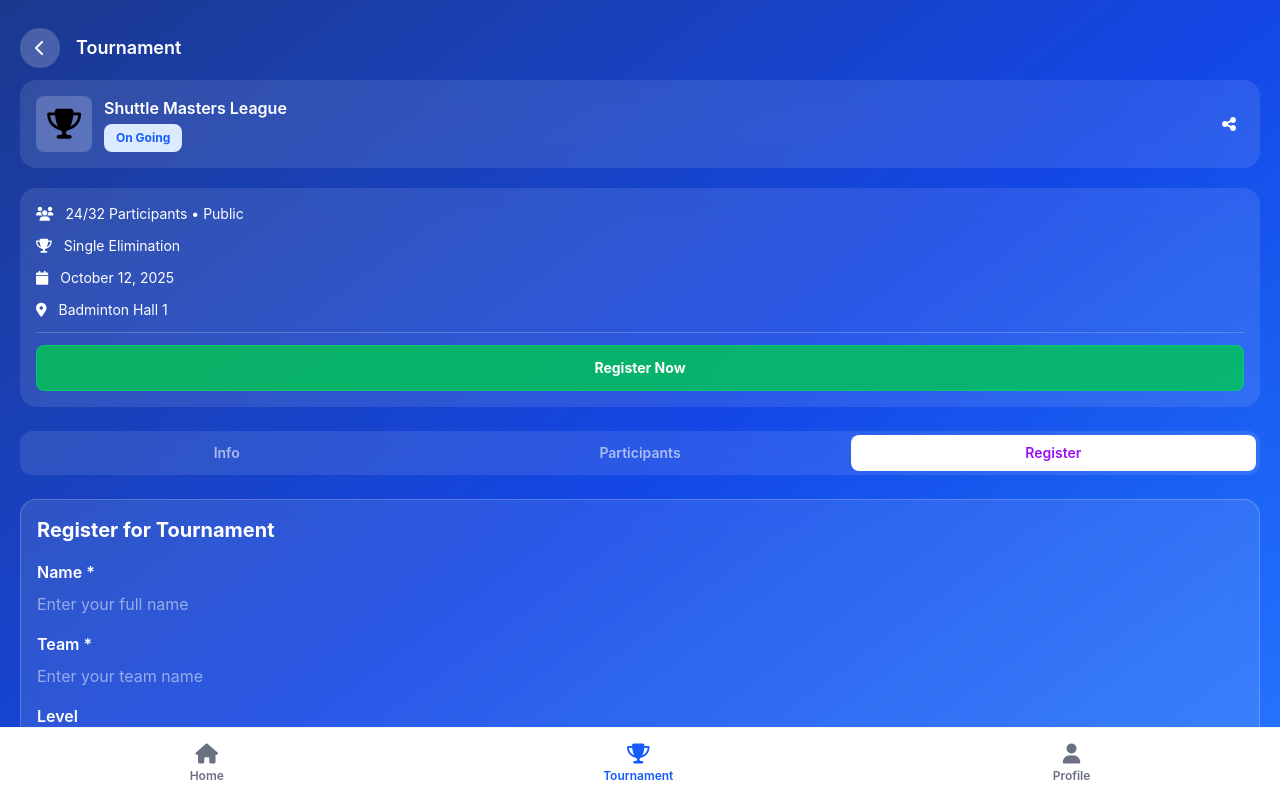
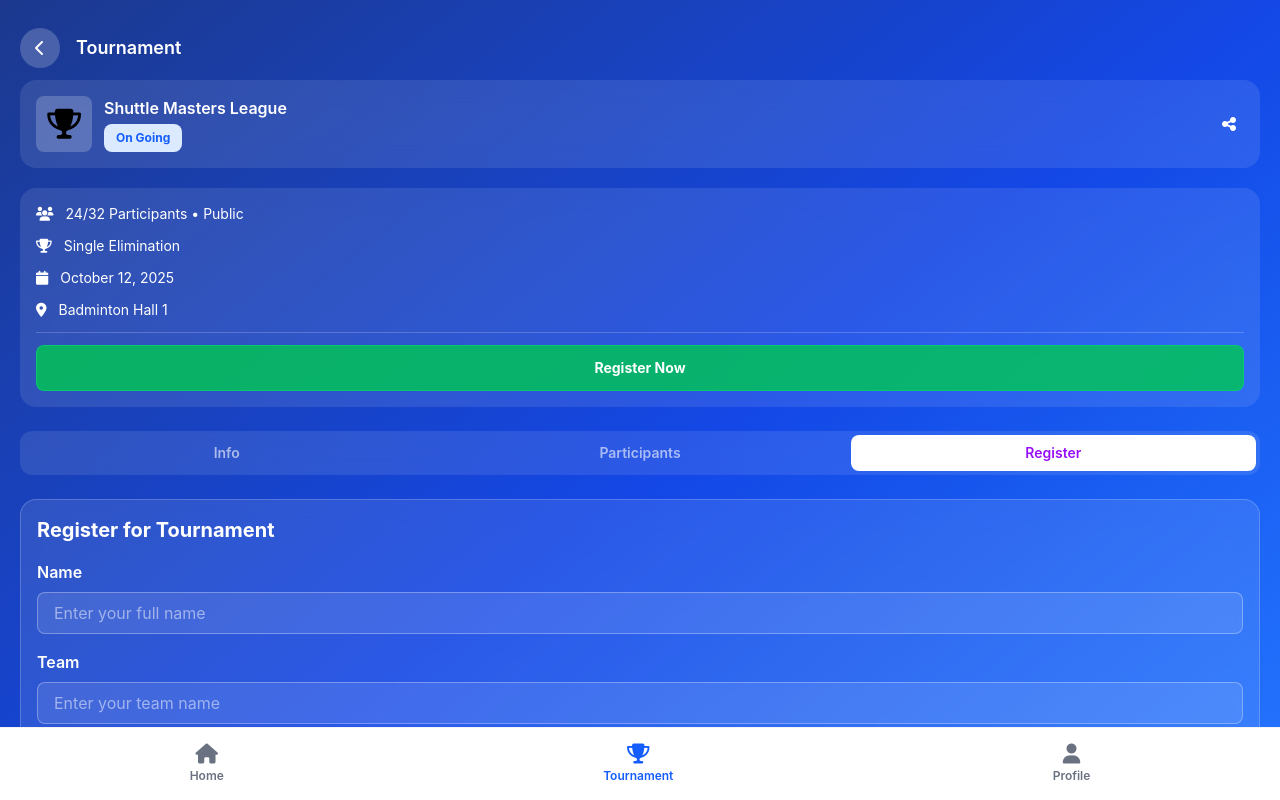
Before and after one commit to outamghartAchraf/ArenaSync-Gestionnaire-de-Tournois-Sportifs, a React (Vite) app: page /tournament/1 in a window 1280 px wide. Both pictures are taken after a click on the button "Register". Shown: the top 800 px of the page. Built offline with nearby package versions, Linux system fonts and the light colour scheme.

Commit message:
add code for show error of name

```diff
--- a/src/components/RegistrationForm.jsx
+++ b/src/components/RegistrationForm.jsx
@@ -50,24 +50,31 @@ function RegistrationForm({tournamentId, onAddParticipant}) {
     <div className="bg-white/10 backdrop-blur-md rounded-2xl p-4 border border-white/20 text-white">
       <h3 className="text-xl font-bold mb-4">Register for Tournament</h3>
 
-      <form className="space-y-4">
+      <form className="space-y-4" onSubmit={handleSubmit}>
         <div>
-          <label className="block font-semibold mb-2">Name *</label>
+          <label className="block font-semibold mb-2">Name </label>
           <input
             type="text"
             placeholder="Enter your full name"
             value={name}
             onChange={(e) => setName(e.target.value)}
+            className={`w-full px-4 py-2 bg-white/10 border rounded-lg text-white placeholder-white/50 focus:outline-none focus:ring-2 ${
+            errors.name ? "border-red-500 focus:ring-red-500" : "border-white/30 focus:ring-white/50"
+            }`}
           />
+            {errors.name && <p className="text-red-300 text-sm mt-1">{errors.name}</p>}
         </div>
 
         <div>
-          <label className="block font-semibold mb-2">Team *</label>
+          <label className="block font-semibold mb-2">Team </label>
           <input
             type="text"
             placeholder="Enter your team name"
             value={team}
             onChange={(e) => setTeam(e.target.value)}
+            className={`w-full px-4 py-2 bg-white/10 border rounded-lg text-white placeholder-white/50 focus:outline-none focus:ring-2 ${
+              errors.team ? "border-red-500 focus:ring-red-500" : "border-white/30 focus:ring-white/50"
+            }`}
           />
         </div>
 
```
